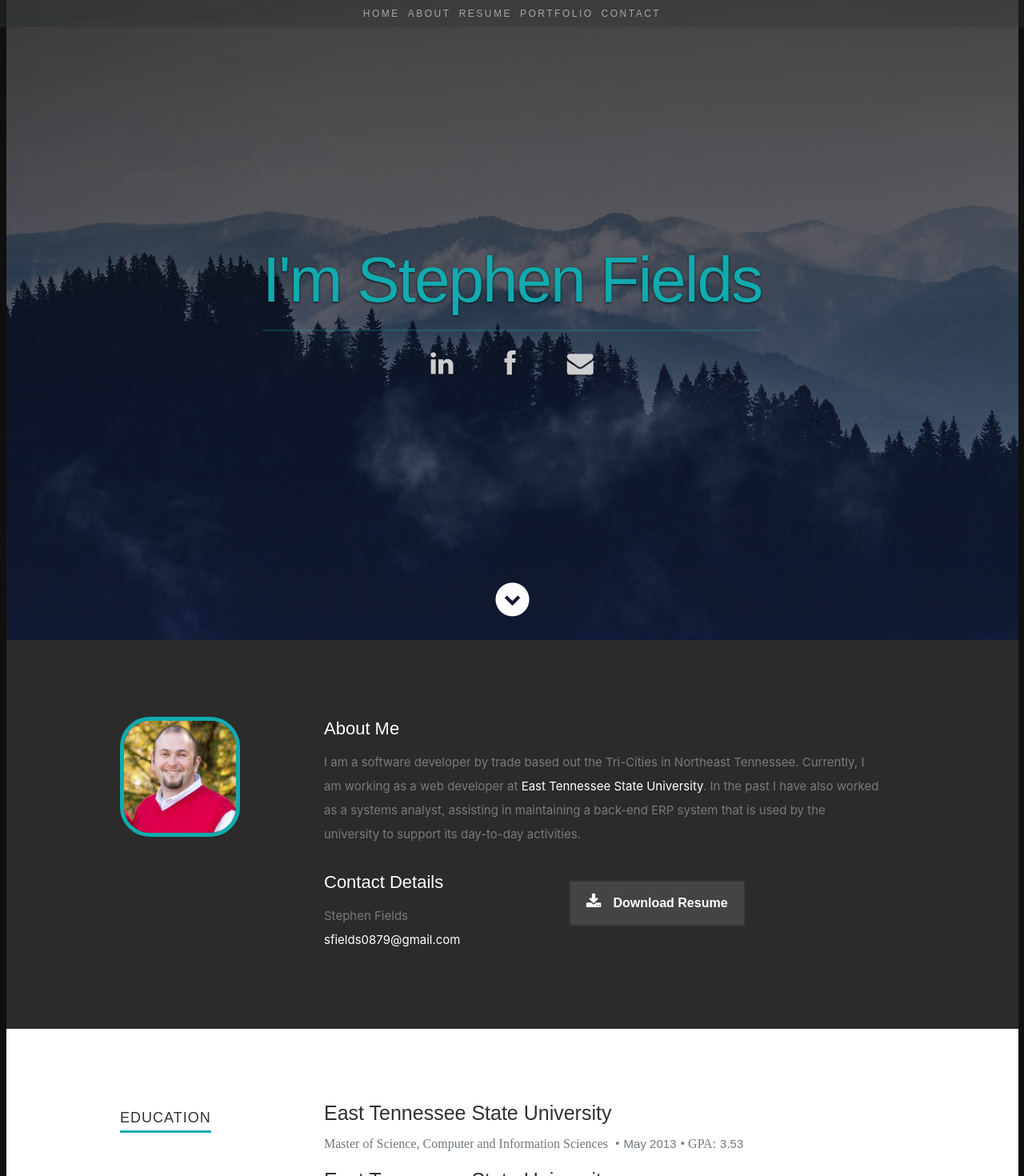
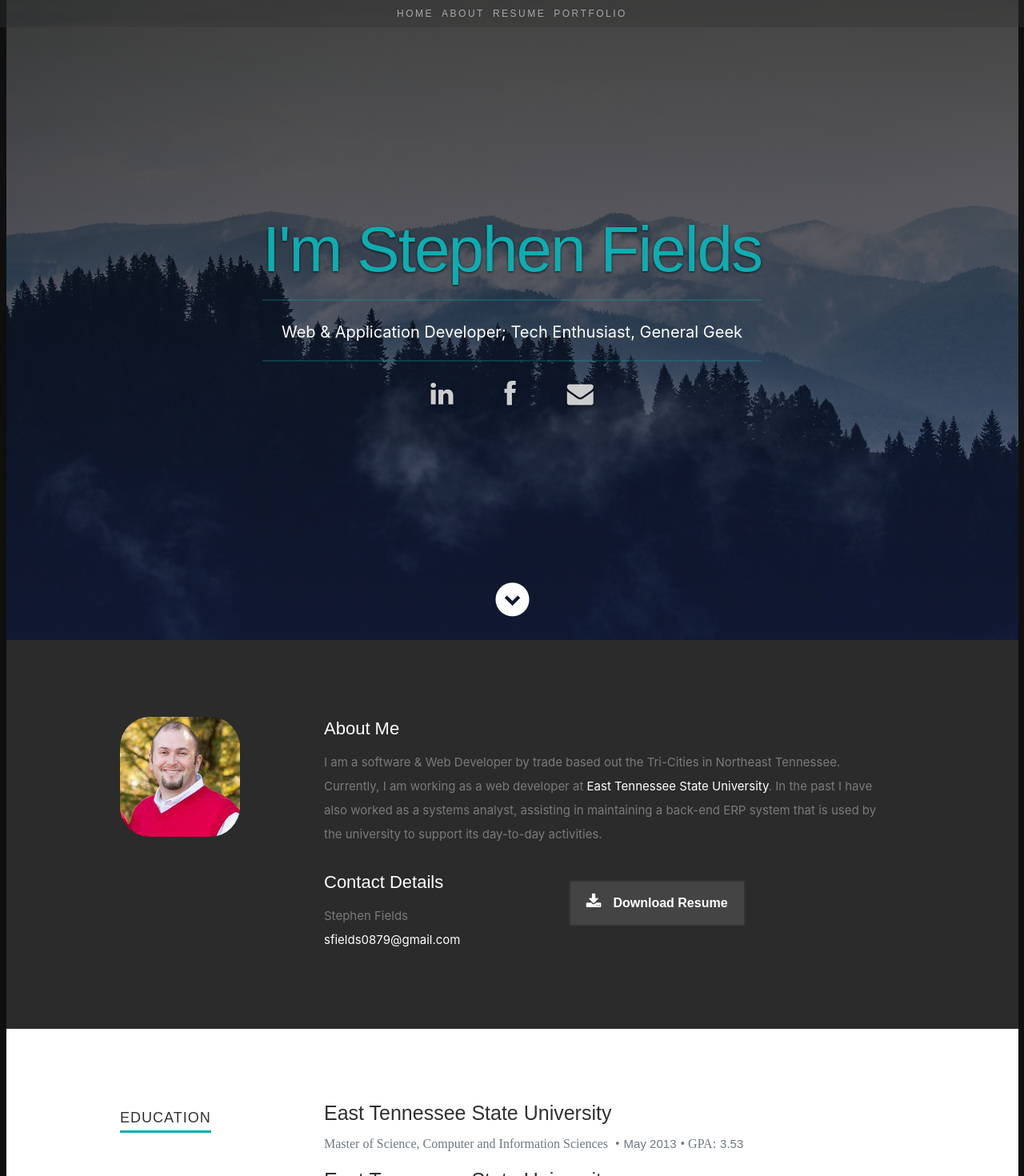
Before and after one commit to soloshand/next_portfolio_v2, a Next.js app: page / in a window 1280 px wide. Shown: the top 1470 px of the page at 80% size. Built offline with nearby package versions, Linux system fonts and the light colour scheme; some icons are missing.

Commit message:
Updates for prod build

```diff
--- a/components/layouts/common/footer/index.js
+++ b/components/layouts/common/footer/index.js
@@ -17,8 +17,6 @@ export default function Footer(data) {
 
   //get current year
     var currYear = new Date().getFullYear()
-
-    console.log(data);
 
     return (
 
--- a/components/layouts/common/header/index.js
+++ b/components/layouts/common/header/index.js
@@ -21,7 +21,13 @@ export default function Header(data) {
 
             <div className="row banner">
              <div className="banner-text">
-                <h1 className="responsive-headline">I'm {name}</h1>
+                <h1 className="responsive-headline">I&apos;m {name}</h1>
+                <hr />
+                <div>
+                    <span style={{fontSize: "2rem", color: "#fff"}}>
+                        Web &amp; Application Developer; Tech Enthusiast, General Geek
+                    </span>
+                </div>
                 <hr />
                 <ul className="social">
                    {networks}
--- a/components/layouts/common/navigation/index.js
+++ b/components/layouts/common/navigation/index.js
@@ -1,4 +1,5 @@
 import Link from 'next/link';
+import Image from 'next/image';
 import {Container, Col, Row, Navbar, Nav, NavDropdown, Form, FormControl, Button} from 'react-bootstrap';
 import { navLinks } from "../../../../data/navigation"
 import { useRouter } from "next/router"
--- a/components/sections/about.jsx
+++ b/components/sections/about.jsx
@@ -1,6 +1,5 @@
 import {Container, Row, Col} from 'react-bootstrap';
-//import fsPromises from 'fs/promises';
-//import path from 'path';
+import Image from 'next/image';
 
 export default function About (data) {
 
@@ -9,18 +8,18 @@ export default function About (data) {
         var email = data.about.email;
         var profilePhoto = data.about.profilePic;
         var resume = data.about.resumedownload;
+        var description = data.about.description;
     }
     return (
 
         <section id="about">
             <Row>
             <div className="three columns">
-                    <img className="profile-pic" src={profilePhoto} alt="Stephen Fields Profile Picture" />
+                    <Image height="150" width="150" className="profile-pic" src={profilePhoto} alt="Stephen Fields Profile" />
                 </div>
                 <div className="nine columns main-col">
                     <h2>About Me</h2>
-                        <p>I am a software developer by trade based out the Tri-Cities in Northeast Tennessee. Currently, I am working as a web developer at <a href="https://www.etsu.edu/ehome">East Tennessee State University</a>. In the past I have also worked as a systems analyst, assisting in maintaining a back-end ERP system that is used by the university to support its day-to-day activities.</p>
-
+                        <p dangerouslySetInnerHTML={{__html: description}} />
                         <Row>
                         <div className="columns contact-details">
                             <h2>Contact Details</h2>
--- a/components/sections/portfolio.jsx
+++ b/components/sections/portfolio.jsx
@@ -1,4 +1,5 @@
 import {Container, Row, Col } from 'react-bootstrap';
+import Image from 'next/image';
 
 export default function Portfolio() {
 
@@ -10,7 +11,8 @@ export default function Portfolio() {
         <div id="portfolio-wrapper" className="bgrid-quarters s-bgrid-thirds cf">
           <div className="article-wrapper">
             <article className="col-12 col-12-xsmall work-item">
-              <a href="https://www.etsu.edu/ehome/" className="image fit thumb" target="_blank" rel="noopener noreferrer"><img src="images/portfolio/thumbnail_etsu_website.png" alt="ETSU Main Website" /></a>
+              <a href="https://www.etsu.edu/ehome/" className="image fit thumb" target="_blank" rel="noopener noreferrer">
+                <img src="images/portfolio/thumbnail_etsu_website.png" alt="ETSU Main Website" /></a>
               <div className="art-description">
                 <div className="text-wrapper">
                   <h3>ETSU Website</h3>
@@ -73,7 +75,7 @@ export default function Portfolio() {
                 <div className="text-wrapper">
                   <h3>ETSU Search Application</h3>
                   <p>
-                    The ETSU Search application was a rebuild and upgrade of the original ASP.Net application that had to be moved from an older Window's based server to the university's
+                    The ETSU Search application was a rebuild and upgrade of the original ASP.Net application that had to be moved from an older Window&apos;s based server to the university&apos;s
                     new Linux based server. The application required a refit to also include the ability to not only search for information within the university, but it also required an
                     addition that allow users to search for faculty, staff and students. The students search was required to be protected from off campus personnel and incorporated an
                     authentication system to accomplish that goal. The search itself targets internal university resources for users to view, while also including additional information
--- a/data/navigation.js
+++ b/data/navigation.js
@@ -14,9 +14,5 @@ export const navLinks = [
     {
         "name": "Portfolio",
         "path": "#portfolio"
-    },
-    {
-        "name": "Contact",
-        "path": "#contact"
     }
 ];
--- a/data/resumeData.json
+++ b/data/resumeData.json
@@ -2,11 +2,11 @@
     "main": {
         "name": "Stephen Fields",
         "occupation": "Full-Stack Web Developer",
-        "description": "I enjoy bringing ideas to life in the browser",
+        "description": "I am a software &amp; Web Developer by trade based out the Tri-Cities in Northeast Tennessee. Currently, I am working as a web developer at <a href='https://www.etsu.edu/ehome'>East Tennessee State University</a>. In the past I have also worked as a systems analyst, assisting in maintaining a back-end ERP system that is used by the university to support its day-to-day activities.",
         "profilePic": "/images/profile_pic.jpg",
         "email": "sfields0879@gmail.com",
         "website": "https://seajsfields.com",
-        "resumedownload": "/documents/resume/resume_fields_stephen.pdf",
+        "resumedownload": "/documents/resume/fields_stephen_resume.pdf",
         "social": [
             {
              "name": "LinkedIn",
```
Also changed, not shown: 1 other file (tests, documents, lock files or other folders).
